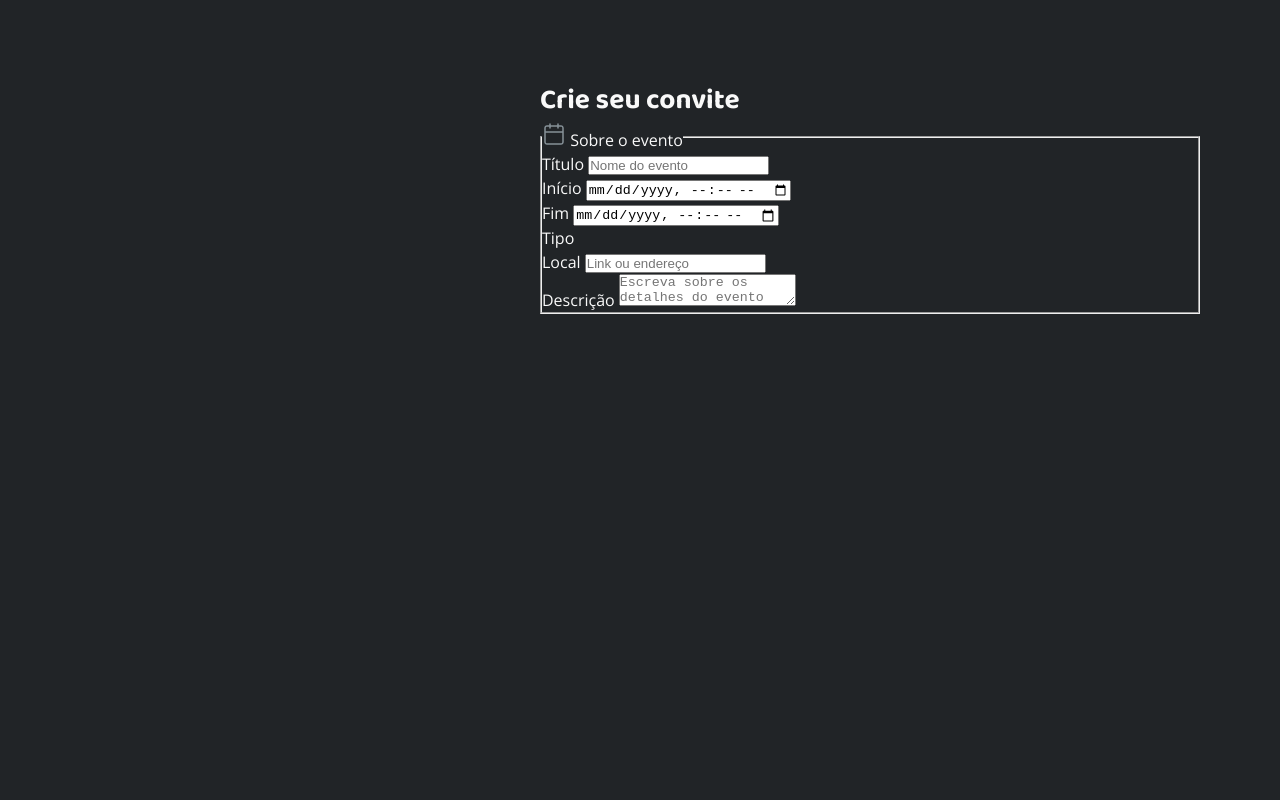
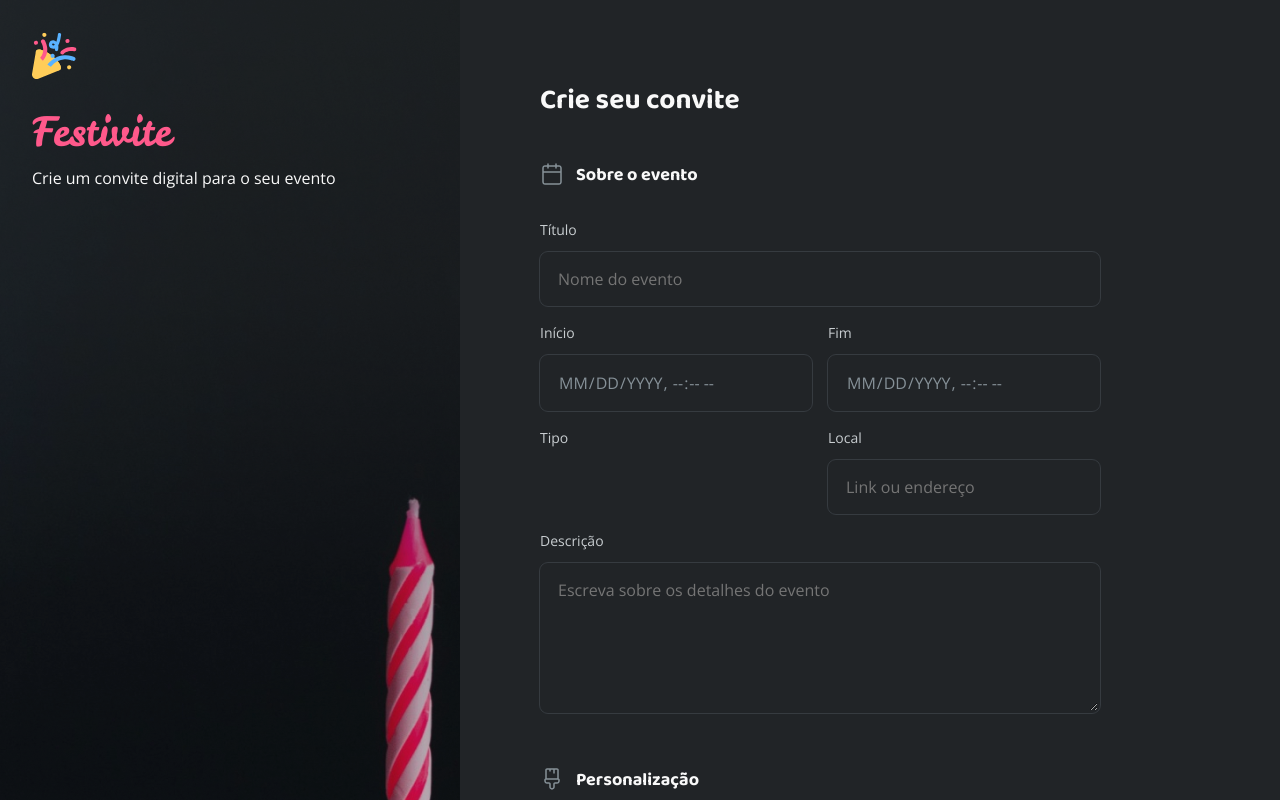
Before and after one commit to camilampinheiro/FormularioDeConvite, a plain HTML site: page index.html in a window 1280 px wide. Drawn offline with nearby package versions, Linux system fonts and the light colour scheme.

Commit message:
mudancas no main e no aside

```diff
--- a/index.html
+++ b/index.html
@@ -14,7 +14,10 @@
     <div id="app">
         <aside>
             <div class="aside-container">
+                <img src="assets/Logo.svg" alt="Logo Festivite">
 
+                <h1>Festivite</h1>
+                <p>Crie um convite digital para o seu evento</p>
             </div>
         </aside>
 
@@ -35,23 +38,23 @@
                         </div>
 
                         <div class="flex">
-                            <div class="input-wrapper">
+                            <div class="input-wrapper flex-1">
                                 <label for="start">Início</label>
                                 <input type="datetime-local" id="start" name="start">
                             </div>
 
-                            <div class="input-wrapper">
+                            <div class="input-wrapper flex-1">
                                 <label for="end">Fim</label>
                                 <input type="datetime-local" id="end" name="end">
                             </div>
                         </div>
 
                         <div class="flex">
-                            <div class="input-wrapper">
+                            <div class="input-wrapper flex-1">
                                 <label for="type">Tipo</label>
                             </div>
 
-                            <div class="input-wrapper">
+                            <div class="input-wrapper flex-1">
                                 <label for="local">Local</label>
                                 <input type="text" id="local" name="local" placeholder="Link ou endereço">
                             </div>
@@ -59,7 +62,24 @@
 
                         <div class="textarea-wrapper">
                             <label for="description">Descrição</label>
-                            <textarea name="description" id="description" placeholder="Escreva sobre os detalhes do evento"></textarea>
+                            <textarea name="description" id="description" placeholder="Escreva sobre os detalhes do evento" cols="30" rows="5"></textarea>
+                        </div>
+                    </fieldset>
+
+                    <fieldset class="personalization">
+                        <legend>
+                            <span><img src="assets/icons/paintbrush-vertical.svg" alt=""></span>
+                            Personalização
+                        </legend>
+
+                        <div class="input-wrapper">
+                            <label for="color">Cor principal</label>
+
+                            <div class="radio-wrapper">
+                                <div class="radio-inner">
+                                    <input type="radio" id="brand-light" name="color">
+                                </div>
+                            </div>
                         </div>
                     </fieldset>
                 </form>
--- a/styles/fields/index.css
+++ b/styles/fields/index.css
@@ -0,0 +1 @@
+@import url(input.css);
--- a/styles/fields/input.css
+++ b/styles/fields/input.css
@@ -1,2 +1,40 @@
 input, textarea {
+    appearance: none;
+
+    width: 100%;
+    background-color: var(--input-background);
+
+    outline: 1px solid var(--input-stroke);
+    border: 2px solid transparent;
+    border-radius: .5rem;
+
+    padding: .8125rem 1rem;
+
+    font: var(--body-md);
+    color: var(--input-placeholder);
 }
+
+label {
+    font: var(--body-sm);
+    color: var(--text-body);
+
+    display: block;
+    margin-bottom: .75rem;
+}
+
+textarea {
+    resize: vertical;
+}
+
+input[type="datetime-local"] {
+    text-transform: uppercase;
+
+    &::-webkit-calendar-picker-indicator {
+        opacity: 0;
+    }
+}
+
+input:focus, textarea:focus, input[type="datetime-local"]:focus-within {
+    border-color: var(--brand-light);
+    outline-offset: .1px;
+}
--- a/styles/forms.css
+++ b/styles/forms.css
@@ -6,4 +6,19 @@ form {
 
 fieldset {
     border: none;
+
+    display: grid;
+    gap: 1rem;
 }
+
+fieldset + fieldset {
+    margin-top: 3rem;
+}
+
+legend {
+    display: flex;
+    gap: .75rem;
+    font: var(--heading-sm);
+    font-weight: bold;
+    margin-bottom: 1.5rem;
+}
--- a/styles/global.css
+++ b/styles/global.css
@@ -35,7 +35,7 @@
     --text-heading: #F9F9F9;
 
     /* Fonts */
-    --font-logo: 400 2.5rem/1.5 'Leckerli One', serif;
+    --font-logo: 400 2.5rem/1.5 'Leckerli One', sans-serif;
 
     --heading-md: 400 1.75rem/1.5 'Baloo 2', sans-serif;
     --heading-sm: 400 1.125rem/1.5 'Baloo 2', sans-serif;
@@ -54,7 +54,26 @@ body {
     background-color: var(--shape-body);
 }
 
+h1 {
+    font: var(--font-logo);
+    color: var(--pink);
+}
+
 h2 {
     font: var(--heading-md);
     font-weight: bold;
 }
+
+img {
+    max-width: 100%;
+    height: auto;
+}
+
+.flex {
+    display: flex;
+    gap: 1rem;
+}
+
+.flex-1 {
+    flex: 1;
+}
--- a/styles/index.css
+++ b/styles/index.css
@@ -1,2 +1,3 @@
 @import url(global.css);
 @import url(layout.css);
+@import url(forms.css);
--- a/styles/layout.css
+++ b/styles/layout.css
@@ -7,10 +7,32 @@
 }
 
 aside {
+    background-image: url(../assets/Background.png);
+    padding: 2rem;
 
+    & .aside-container {
+        max-width: 21rem;
+    }
+
+    & img {
+        width: 2.8rem;
+        height: 3rem;
+        margin-bottom: 1rem;
+    }
+
+    & p {
+        font: var(--body-md);
+        font-weight: 300;
+        margin-top: .25rem;
+    }
 }
 
 main {
     overflow: auto;
     padding: 5rem;
+
+    & .main-container {
+        max-width: 35rem;
+        margin-right: auto;
+    }
 }
```
